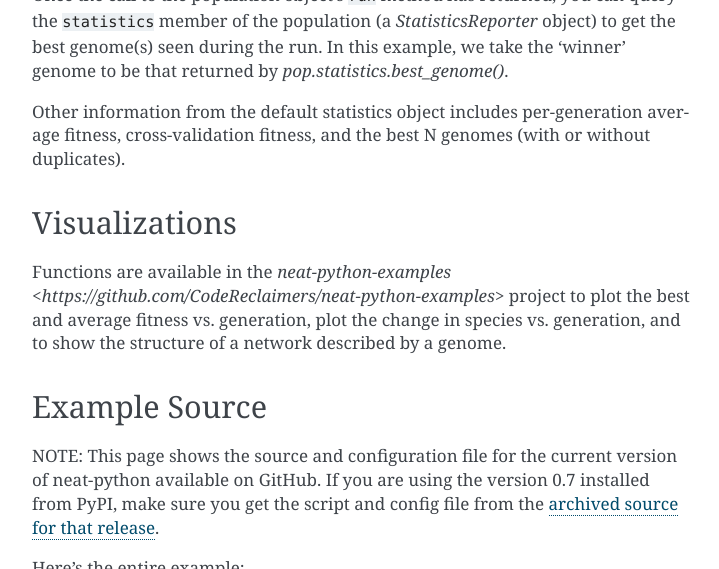
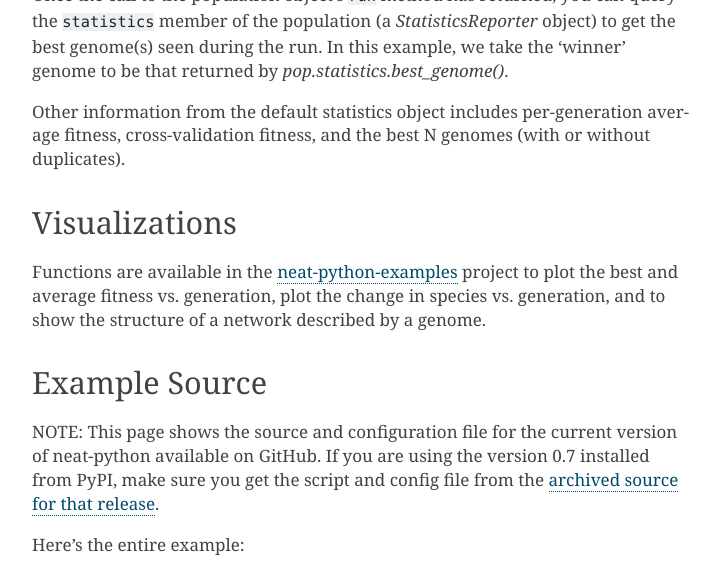
Before and after one commit to CodeReclaimers/neat-python, a Sphinx documentation site: the page built from docs/xor_example.rst, in a window 1280 px wide and 900 px high, scrolled down 1421 px, cut to the strip 0-569 px from the top of the window. Shown: the whole strip, without its empty margins (388-1107 px from the left). Built offline with Sphinx 7.4.7, drawn with Linux system fonts in a browser that asks for light colours.

Commit message:
Fix incorrectly formatted link in documentation.

```diff
--- a/docs/xor_example.rst
+++ b/docs/xor_example.rst
@@ -61,7 +61,7 @@ Visualizations
 --------------
 
 Functions are available in the `neat-python-examples
-<https://github.com/CodeReclaimers/neat-python-examples>` project to plot the best and average fitness vs. generation,
+<https://github.com/CodeReclaimers/neat-python-examples>`_ project to plot the best and average fitness vs. generation,
 plot the change in species vs. generation, and to show the structure of a network described by a genome.
 
 Example Source
```
